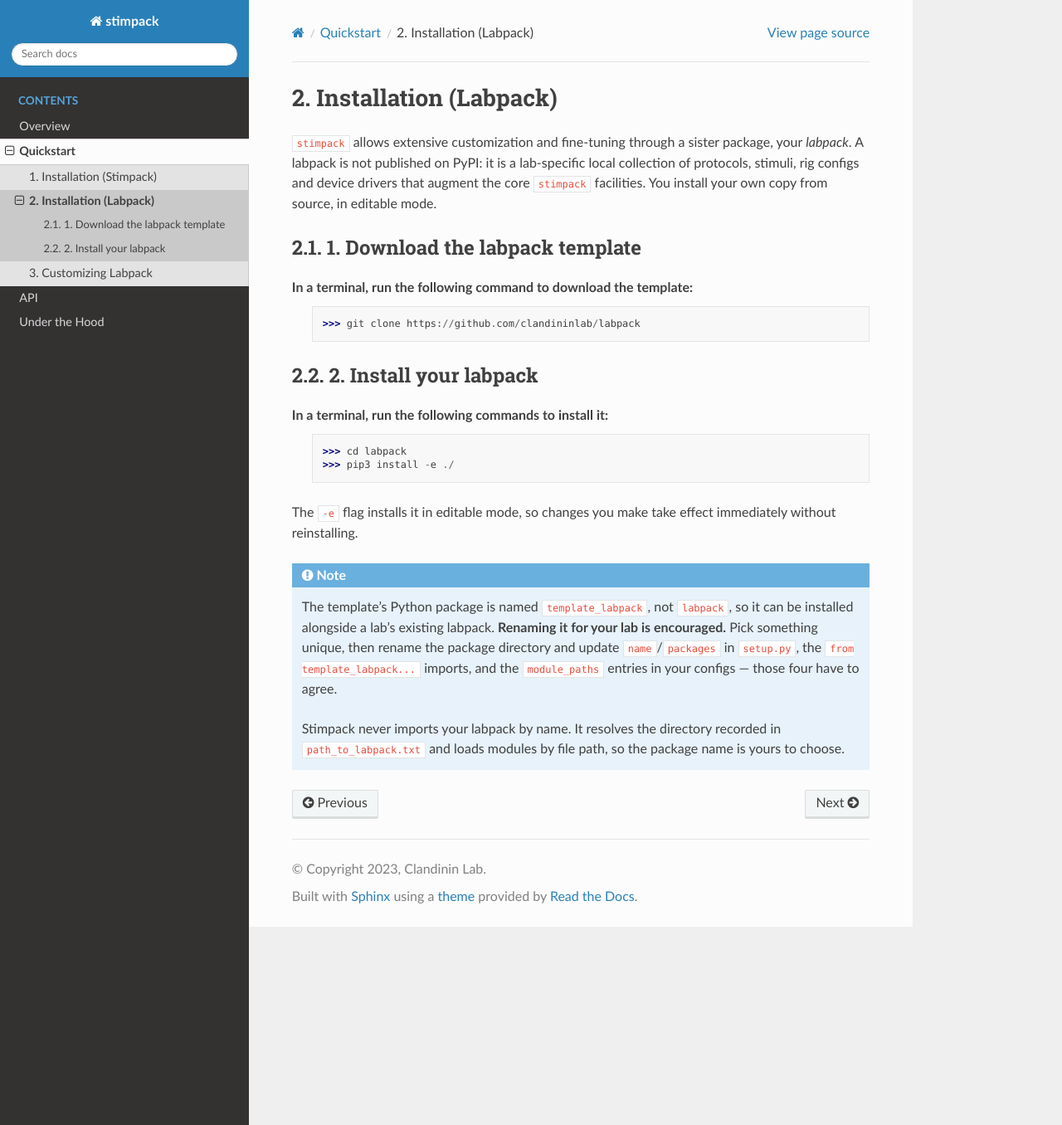
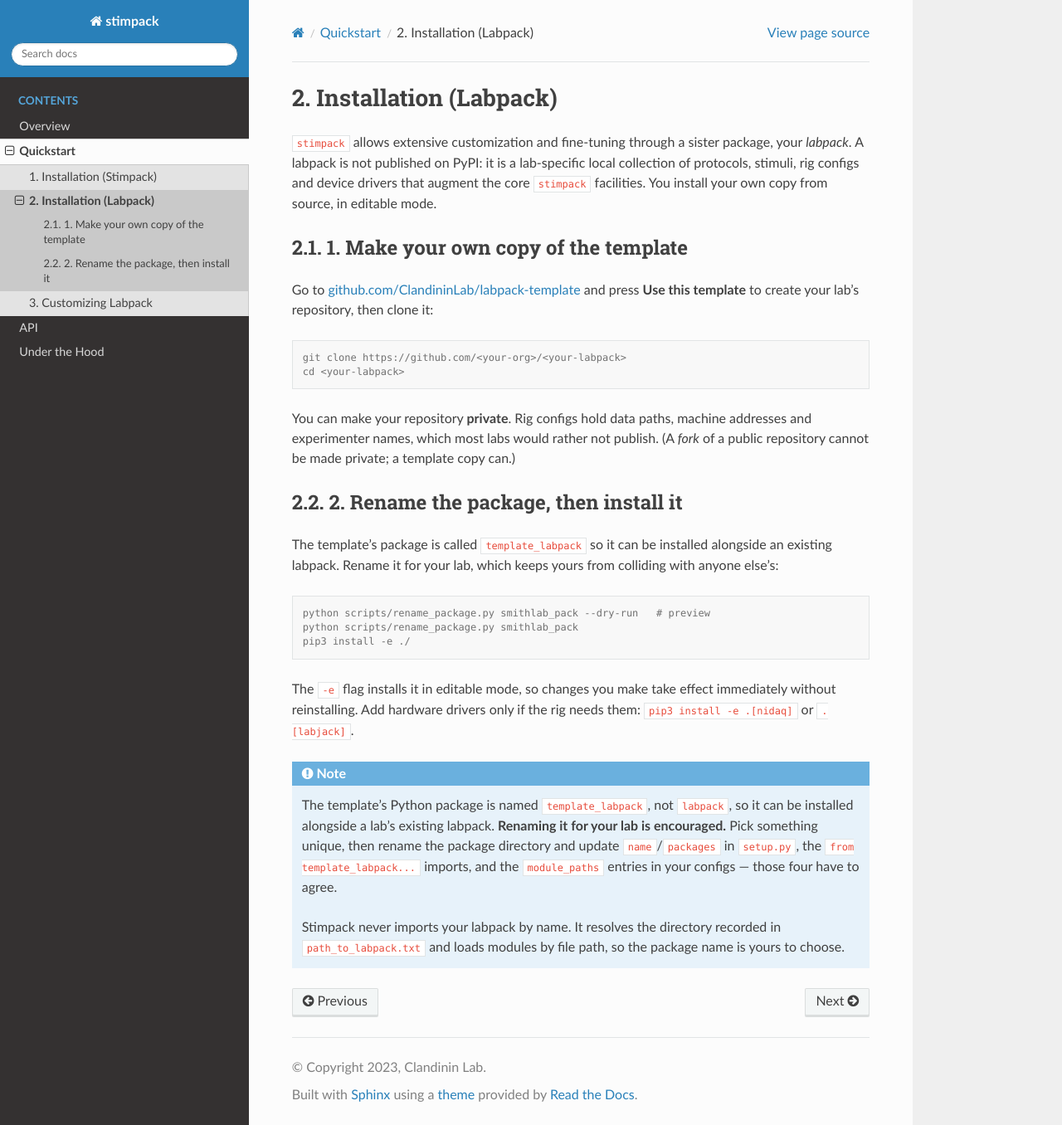
Before and after one commit to ClandininLab/stimpack, a Sphinx documentation site: the page built from docs/source/install_labpack.rst, in a window 1280 px wide and 1356 px high. Shown: the whole window at 83% size. Built offline with Sphinx 7.4.7 and the Read the Docs theme 3.1.0, drawn with Linux system fonts in a browser that asks for light colours; pages that are not in the unit, such as notebooks, are missing from menus.

Commit message:
Point at the renamed labpack-template repo, and document the template flow
The template repo is now ClandininLab/labpack-template and is marked as a GitHub
template repository, so the install docs should lead with "Use this template"
rather than a clone of a fixed URL. Notes that the copy can be private -- rig
configs carry data paths, machine addresses and experimenter names, and a fork of
a public repo cannot be private while a template copy can -- and points at the
new rename_package.py script.

Also updates the "?" button beside Labpack Dir in the startup dialog, which is the
in-app route to the template.

Co-Authored-By: Claude Opus 5 (1M context) <noreply@anthropic.com>
Claude-Session: https://claude.ai/code/session_01CPhcJNpT2UTPfwvfJKLdVv

```diff
--- a/docs/source/install_labpack.rst
+++ b/docs/source/install_labpack.rst
@@ -4,18 +4,28 @@ Installation (Labpack)
 
 ``stimpack`` allows extensive customization and fine-tuning through a sister package, your *labpack*. A labpack is not published on PyPI: it is a lab-specific local collection of protocols, stimuli, rig configs and device drivers that augment the core ``stimpack`` facilities. You install your own copy from source, in editable mode.
 
-1. Download the labpack template
---------------------------------
-In a terminal, run the following command to download the template:
-    >>> git clone https://github.com/clandininlab/labpack
+1. Make your own copy of the template
+-------------------------------------
+Go to `github.com/ClandininLab/labpack-template <https://github.com/ClandininLab/labpack-template>`_ and press **Use this template** to create your lab's repository, then clone it:
 
-2. Install your labpack
------------------------
-In a terminal, run the following commands to install it:
-    >>> cd labpack
-    >>> pip3 install -e ./
+.. code-block:: console
 
-The ``-e`` flag installs it in editable mode, so changes you make take effect immediately without reinstalling.
+    git clone https://github.com/<your-org>/<your-labpack>
+    cd <your-labpack>
+
+You can make your repository **private**. Rig configs hold data paths, machine addresses and experimenter names, which most labs would rather not publish. (A *fork* of a public repository cannot be made private; a template copy can.)
+
+2. Rename the package, then install it
+--------------------------------------
+The template's package is called ``template_labpack`` so it can be installed alongside an existing labpack. Rename it for your lab, which keeps yours from colliding with anyone else's:
+
+.. code-block:: console
+
+    python scripts/rename_package.py smithlab_pack --dry-run   # preview
+    python scripts/rename_package.py smithlab_pack
+    pip3 install -e ./
+
+The ``-e`` flag installs it in editable mode, so changes you make take effect immediately without reinstalling. Add hardware drivers only if the rig needs them: ``pip3 install -e .[nidaq]`` or ``.[labjack]``.
 
 .. note::
 
```
Also changed, not shown: 1 other file.
